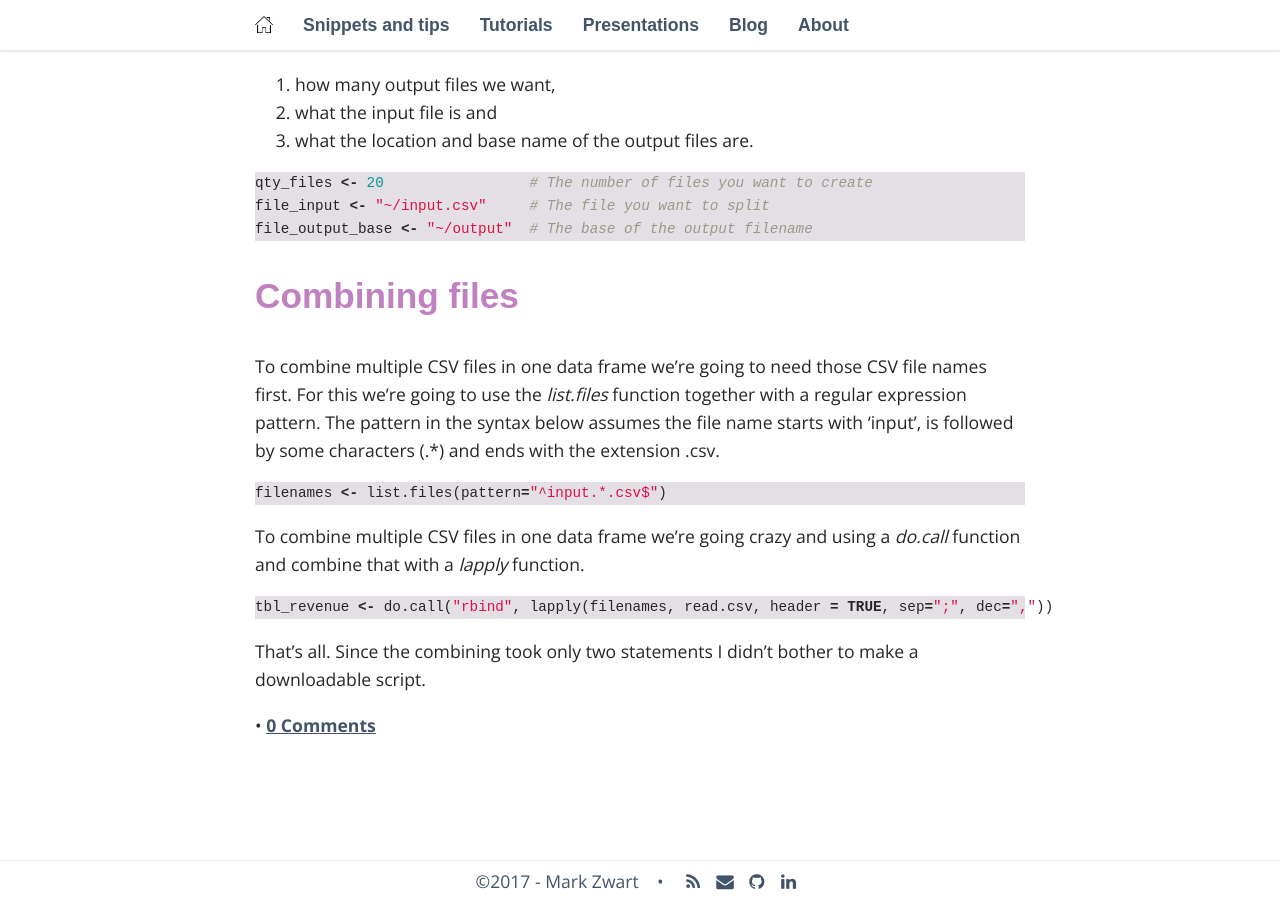
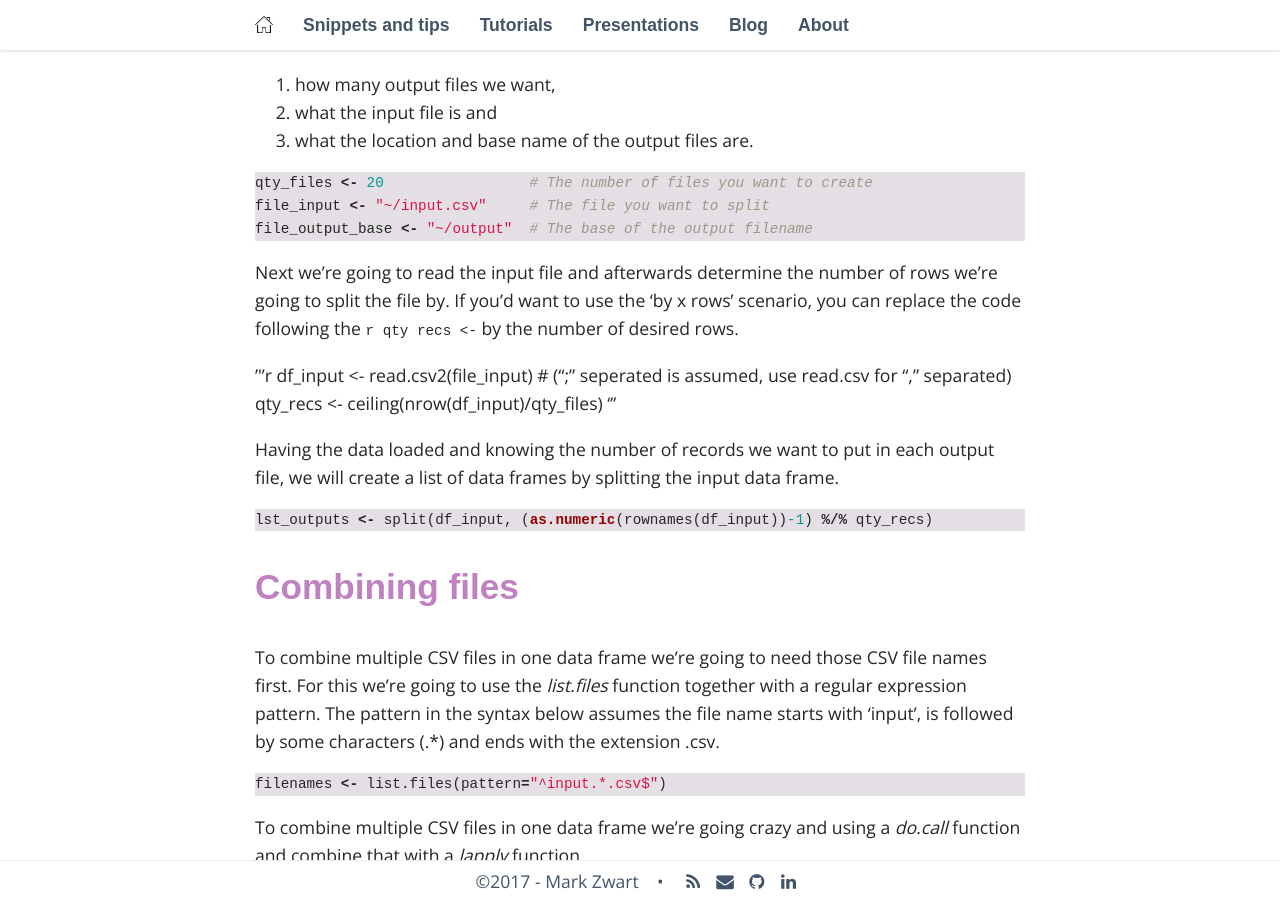
Before and after one commit to mark-me/mark-me.github.io, a Jekyll site: the page built from _pages/tutorials/splitting-combining-files.md, in a window 1280 px wide and 900 px high, scrolled down 671 px. Built offline with Jekyll 4.4.1, drawn with Linux system fonts in a browser that asks for light colours; nearby versions of some CDN libraries; some web fonts are replaced; comment, search, counter and statistics services are not loaded.

Commit message:
Update splitting-combining-files.md

````diff
--- a/_pages/tutorials/splitting-combining-files.md
+++ b/_pages/tutorials/splitting-combining-files.md
@@ -23,7 +23,18 @@ file_input <- "~/input.csv"     # The file you want to split
 file_output_base <- "~/output"  # The base of the output filename
 ```
 
+Next we're going to read the input file and afterwards determine the number of rows we're going to split the file by. If you'd want to use the 'by x rows' scenario, you can replace the code following the ```r qty recs <- ``` by the number of desired rows.
 
+'''r
+df_input <- read.csv2(file_input)              # (";" seperated is assumed, use read.csv for "," separated)
+qty_recs <- ceiling(nrow(df_input)/qty_files)
+'''
+
+Having the data loaded and knowing the number of records we want to put in each output file, we will create a list of data frames by splitting the input data frame.
+
+```r
+lst_outputs <- split(df_input, (as.numeric(rownames(df_input))-1) %/% qty_recs)
+```
 
 # Combining files
 
````
